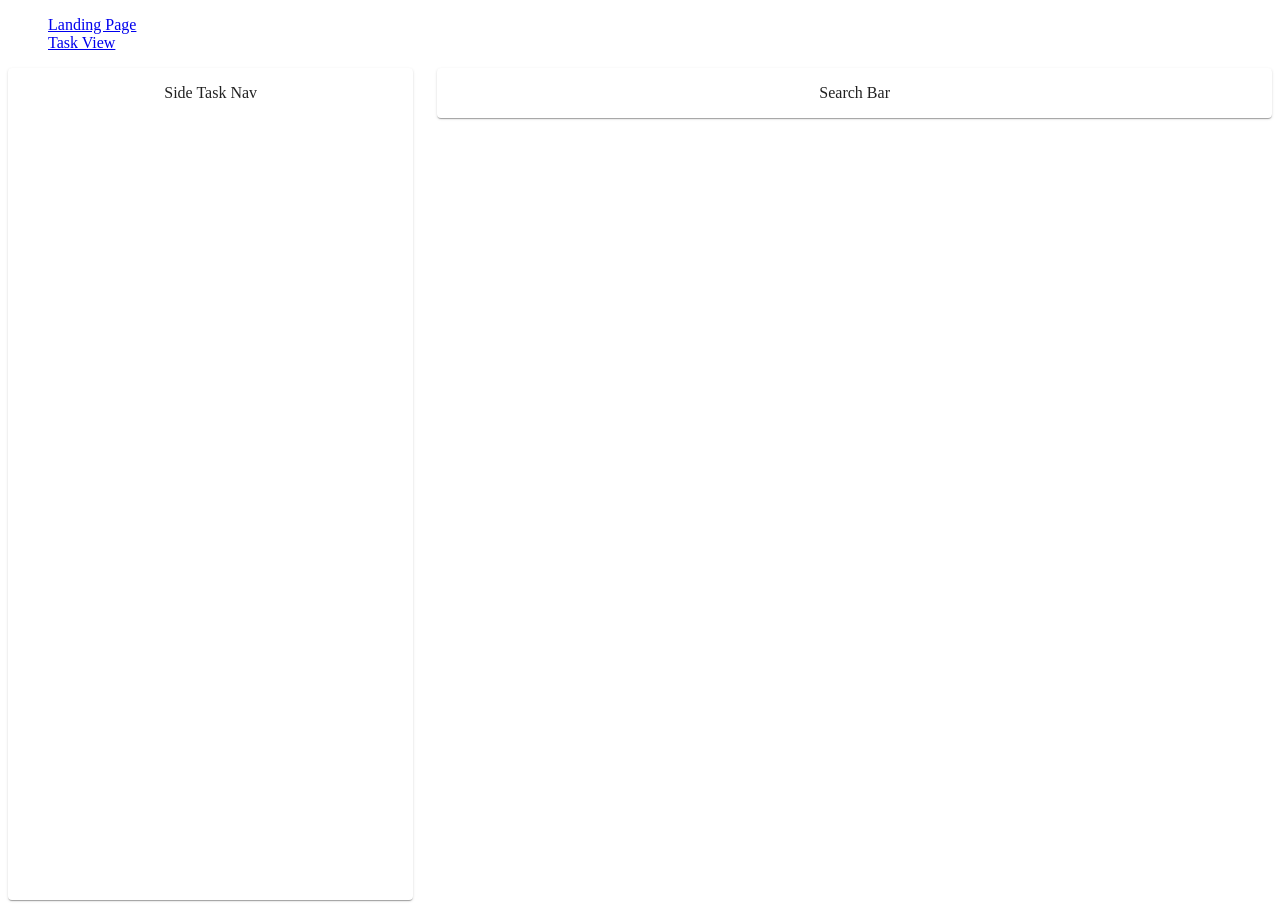
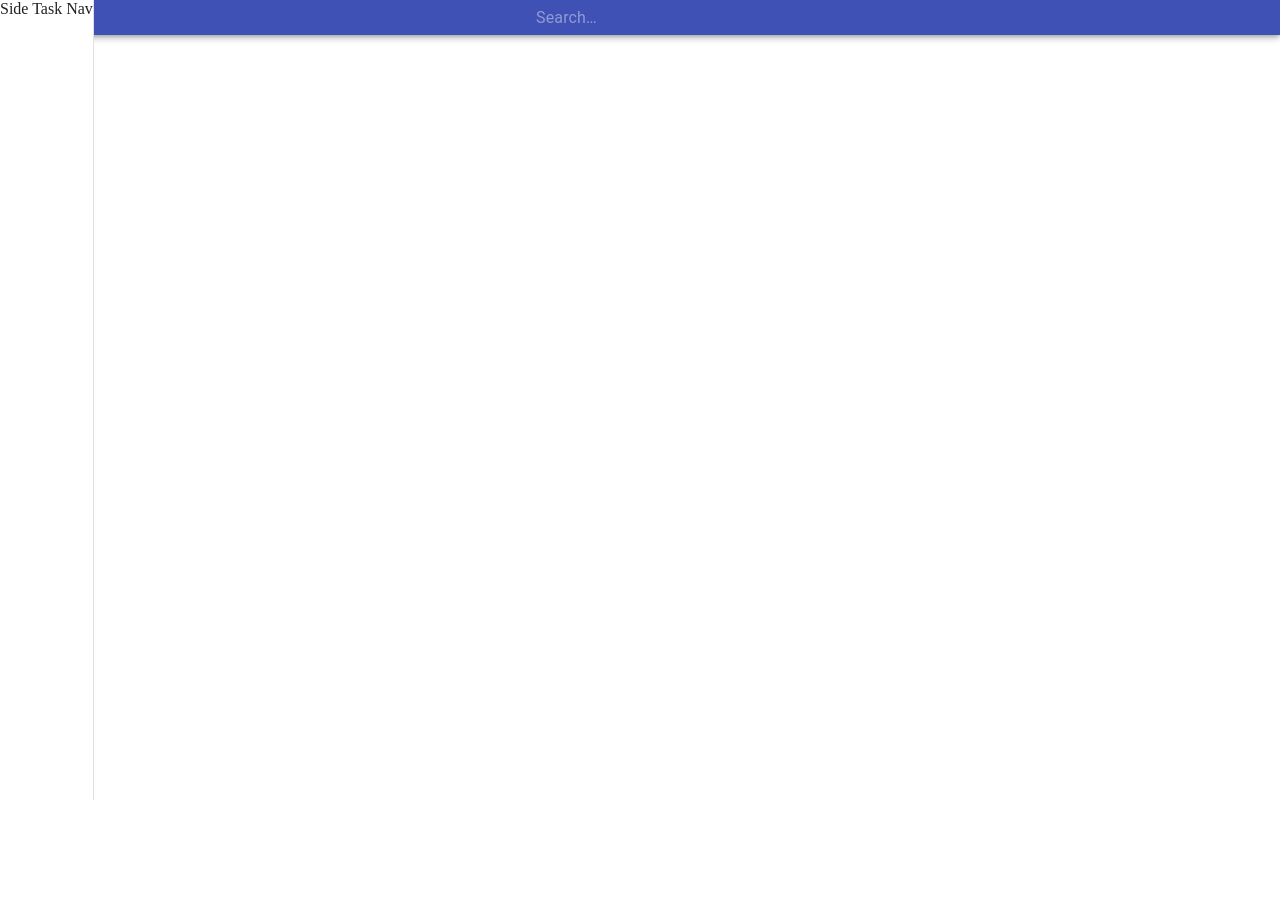
Before and after one commit to rolfea/birdseye-exercise, a React (Create React App) app: page /taskview in a window 1280 px wide. Built offline with nearby package versions, Linux system fonts and the light colour scheme.

Commit message:
Adds search bar and permanent drawer as stubs for elements

```diff
--- a/src/App.css
+++ b/src/App.css
@@ -1,3 +1,5 @@
 li {
   list-style: none;
+  display: inline;
+  padding: 10px;
 }
--- a/src/taskView/TaskView.js
+++ b/src/taskView/TaskView.js
@@ -1,28 +1,42 @@
 import React from 'react';
 import { makeStyles } from '@material-ui/core/styles';
-import Paper from '@material-ui/core/Paper';
 import Grid from '@material-ui/core/Grid';
+import Drawer from '@material-ui/core/Drawer';
+import AppBar from '@material-ui/core/AppBar';
+import InputBase from '@material-ui/core/InputBase';
+
+const drawerWidth = 480;
 
 const useStyles = makeStyles(theme => ({
   root: {
     flexGrow: 1,
     height: '100vh'
   },
-  paper: {
-    padding: theme.spacing(2),
-    textAlign: 'center',
-  },
   taskNav: {
+    width: `${drawerWidth}px`,
     padding: theme.spacing(2),
     height: '100vh',
     textAlign: 'center',
-    flexDirection: 'column',
   },
-  searchBar: {
-
+  search: {
+    width: `calc(100% - ${drawerWidth}px)`,
+    marginLeft: drawerWidth,
+    // position: 'relative',
+    borderRadius: theme.shape.borderRadius,
   },
-  todayTasks: {
-
+  inputRoot: {
+    color: 'inherit'
+  },
+  inputInput: {
+    padding: theme.spacing(1, 1, 1, 7),
+    transition: theme.transitions.create('width'),
+    width: '100%',
+    [theme.breakpoints.up('sm')]: {
+      width: 120,
+      '&:focus': {
+        width: 200,
+      },
+    },
   }
 }));
 
@@ -31,19 +45,30 @@ function TaskView() {
 
   return (
     <div className={classes.root}>
+      <Grid container spacing={3} >
+        <Grid item xs={4} >
+          <Drawer
+            className={classes.taskNav}
+            variant="permanent">
+              Side Task Nav
+          </Drawer>
+        </Grid>
+      </Grid>
       <Grid container spacing={3}>
-        <Grid item xs={4} direction="column">
-          <Paper className={classes.taskNav}>Side Task Nav</Paper>
+        <Grid item xs={8}>
+          <AppBar>
+            <div className={classes.search}>
+              <InputBase
+                placeholder="Search…"
+                classes={{
+                  root: classes.inputRoot,
+                  input: classes.inputInput,
+                }}
+                inputProps={{ 'aria-label': 'Search' }}
+              />
+              </div>
+          </AppBar>
         </Grid>
-        <Grid item xs={8}>
-          <Paper className={classes.paper}>Search Bar</Paper>
-        </Grid>
-        {/* <Grid item xs={4}>
-          <Paper className={classes.paper}>xs=6</Paper>
-        </Grid>
-        <Grid item xs={4}>
-          <Paper className={classes.paper}>xs=6</Paper>
-        </Grid> */}
       </Grid>
     </div>
   );
```
